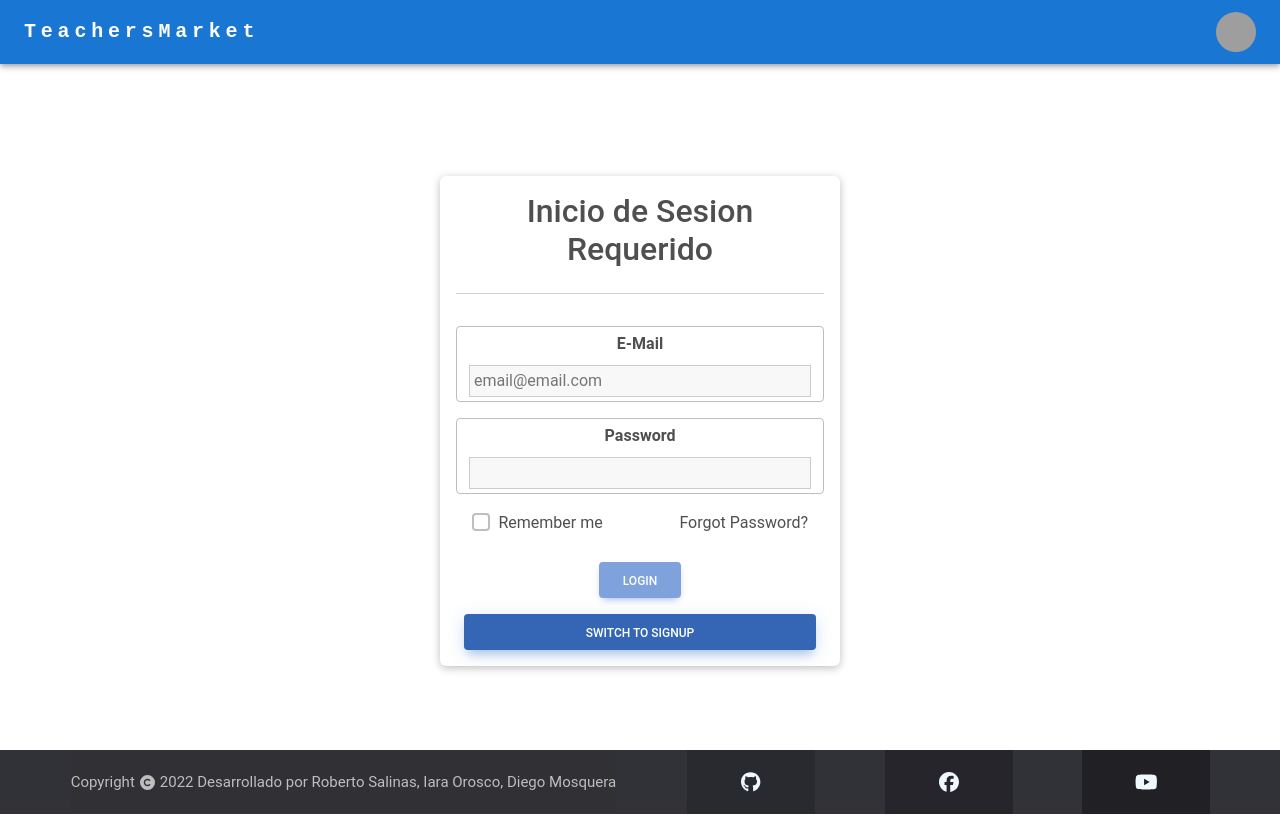
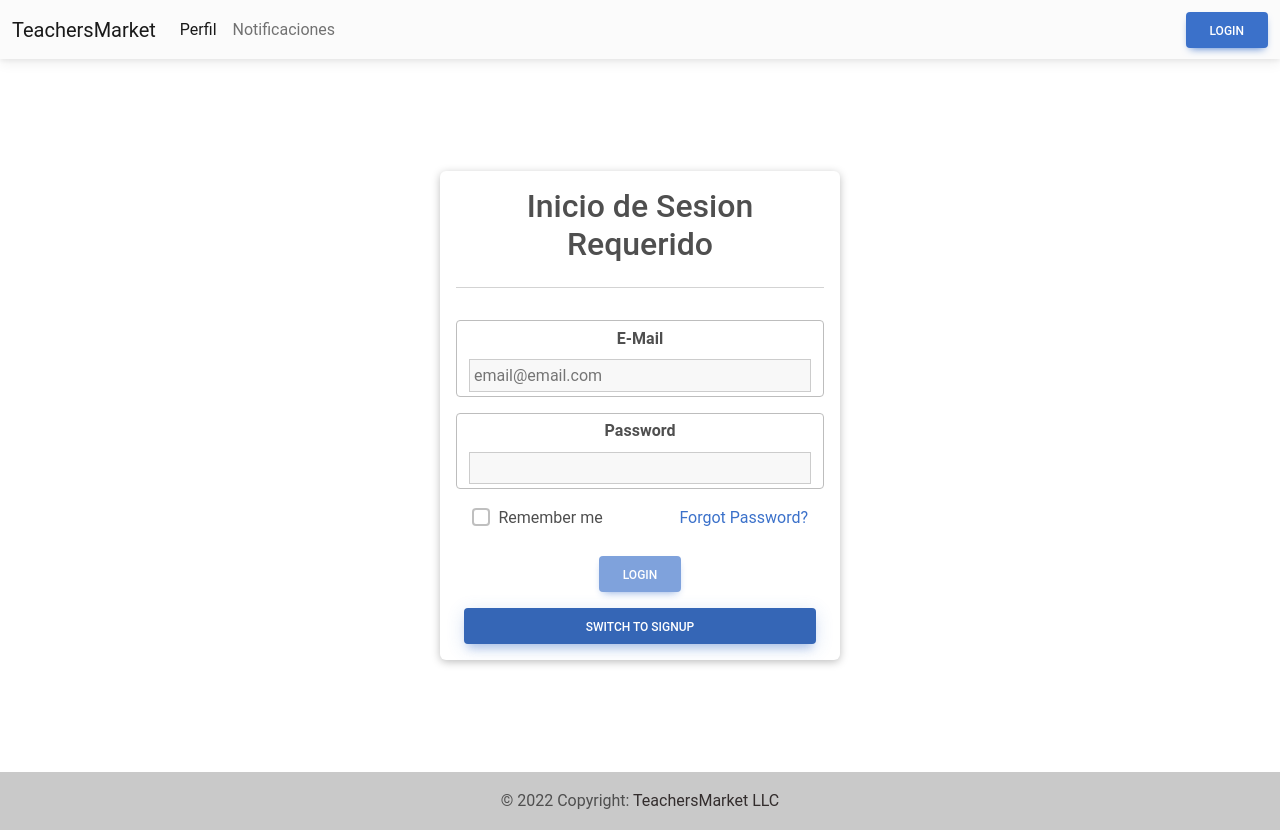
Before and after one commit to rcsalinas/Front-End-API, a React (Create React App) app: page /auth in a window 1280 px wide. Before the commit the page ends 800 px from the top, so only its background shows below. Built offline with nearby package versions, Linux system fonts and the light colour scheme; grey boxes are pictures that could not be loaded.

Commit message:
fixed footer and navbar design

```diff
--- a/db.json
+++ b/db.json
@@ -111,7 +111,7 @@
 		{
 			"id": "contratacion1",
 			"motivacion": "Me gusta la matematica",
-			"estadoContratacion": true,
+			"estadoContratacion": false,
 			"estadoCurso": true,
 			"alumno": "alu1",
 			"curso": "curso1",
@@ -123,7 +123,7 @@
 		{
 			"id": "contratacion2",
 			"motivacion": "Me gusta la biologia",
-			"estadoContratacion": true,
+			"estadoContratacion": false,
 			"estadoCurso": true,
 			"alumno": "alu1",
 			"curso": "curso2",
@@ -135,7 +135,7 @@
 		{
 			"id": "contratacion3",
 			"motivacion": "Me gusta la estadistica",
-			"estadoContratacion": true,
+			"estadoContratacion": false,
 			"estadoCurso": true,
 			"alumno": "alu1",
 			"curso": "curso4",
--- a/src/components/Cursos/Cursos.css
+++ b/src/components/Cursos/Cursos.css
@@ -1,11 +1,11 @@
 .cursos-buscados {
 	display: flex;
-	justify-content: flex-start;
+	justify-content: center;
 	flex-direction: row;
 	flex-wrap: wrap;
 	gap: 20px;
 	row-gap: 10px;
-	margin-bottom: 2%;
+	margin-left: 1%;
 }
 
 .caja {
--- a/src/components/Cursos/Cursos.js
+++ b/src/components/Cursos/Cursos.js
@@ -9,7 +9,7 @@ const Cursos = (props) => {
 	const { cursos, misCursos, isLoading } = props;
 
 	return (
-		<div className="cursos-buscados" style={{ marginBottom: "5%" }}>
+		<div className="cursos-buscados" style={{ marginBottom: "20%" }}>
 			{isLoading && <LoadingSpinner asOverlay />}
 			{!isLoading &&
 				!misCursos &&
--- a/src/components/Cursos/SearchForm.css
+++ b/src/components/Cursos/SearchForm.css
@@ -1,7 +1,8 @@
 .curso-form {
 	display: flex;
 	flex-wrap: wrap;
-	justify-content: flex-start;
+	justify-content: center;
 	flex-direction: row;
-	margin-bottom: 2%;
+	margin-bottom: 1%;
+	margin-left: 1%;
 }
--- a/src/components/Footer/Footer.css
+++ /dev/null
@@ -1,165 +0,0 @@
-a {
-	color: inherit;
-}
-.footer {
-	position: fixed;
-	bottom: 0;
-	width: 100%;
-	height: 50px; /* Height of the footer */
-	background: #6cf;
-}
-.item1 {
-	border: none;
-	background-color: inherit;
-	color: #6bd1f0;
-	padding-left: 30px;
-	font-size: 20px;
-	display: flex;
-	justify-content: left;
-	align-items: center;
-}
-.item1:hover {
-	text-decoration: none;
-	color: #48976a;
-}
-.item1:focus {
-	outline: 0;
-}
-.item2 {
-	background: rgba(49, 49, 54, 0.993);
-	color: rgb(190, 190, 190);
-	margin: 1px;
-	font-size: 15px;
-	display: flex;
-	justify-content: center;
-	align-items: center;
-}
-
-.item3 {
-	font-size: 20px;
-	background: #292a30;
-	display: flex;
-	justify-content: center;
-	align-items: center;
-	width: 10%;
-}
-.item3:hover {
-	background-color: #000000;
-	transition: 0.4s;
-}
-.item4 {
-	font-size: 20px;
-	background: #25252b;
-	display: flex;
-	justify-content: center;
-	align-items: center;
-	width: 10%;
-}
-.item4:hover {
-	background-color: #4267b2;
-	transition: 0.4s;
-}
-.item5 {
-	font-size: 20px;
-	background: #202025;
-	display: flex;
-	justify-content: center;
-	align-items: center;
-	width: 10%;
-}
-.item5:hover {
-	background-color: #da0e0e;
-	transition: 0.4s;
-}
-
-.footer-container {
-	color: aliceblue;
-	text-align: center;
-	background-color: rgba(49, 49, 54, 0.993);
-	font-size: 15px;
-	width: 100%;
-	height: 4rem;
-	display: flex;
-	justify-content: space-evenly;
-	grid-template-columns: 3fr 6fr 1fr 1fr 1fr;
-}
-
-/* Extra small devices (phones, 600px and down) */
-@media only screen and (max-width: 600px) {
-	.item1 {
-		font-size: 12px;
-		padding-left: 3px;
-	}
-	.item2 {
-		font-size: 7px;
-	}
-	.item3,
-	.item4,
-	.item5 {
-		font-size: 12px;
-	}
-}
-
-/* Small devices (portrait tablets and large phones, 600px and up) */
-@media only screen and (min-width: 600px) {
-	.item1 {
-		font-size: 14px;
-		padding-left: 5px;
-	}
-	.item2 {
-		font-size: 9px;
-	}
-	.item3,
-	.item4,
-	.item5 {
-		font-size: 14px;
-	}
-}
-
-/* Medium devices (landscape tablets, 768px and up) */
-@media only screen and (min-width: 768px) {
-	.item1 {
-		font-size: 16px;
-		padding-left: 6px;
-	}
-	.item2 {
-		font-size: 11px;
-	}
-	.item3,
-	.item4,
-	.item5 {
-		font-size: 16px;
-	}
-}
-
-/* Large devices (laptops/desktops, 992px and up) */
-@media only screen and (min-width: 992px) {
-	.item1 {
-		font-size: 18px;
-		padding-left: 8px;
-	}
-	.item2 {
-		font-size: 13px;
-	}
-	.item3,
-	.item4,
-	.item5 {
-		font-size: 18px;
-	}
-}
-
-/* Extra large devices (large laptops and desktops, 1200px and up) */
-@media only screen and (min-width: 1200px) {
-	.item1 {
-		font-size: 20px;
-		padding-left: 10px;
-	}
-	.item2 {
-		font-size: 15px;
-	}
-	.item3,
-	.item4,
-	.item5 {
-		font-size: 20px;
-	}
-}
--- a/src/components/Footer/Footer.js
+++ b/src/components/Footer/Footer.js
@@ -1,37 +1,14 @@
 import React from "react";
-import "./Footer.css";
-import { FontAwesomeIcon } from "@fortawesome/react-fontawesome";
-import { faYoutube, faGithub, faFacebook } from "@fortawesome/free-brands-svg-icons";
-import { faCopyright } from "@fortawesome/free-solid-svg-icons";
-import { Link } from "react-router-dom";
+import { MDBFooter } from "mdb-react-ui-kit";
 
 const Footer = () => {
 	return (
-		<footer className="footer">
-			<div className="footer-container">
-				<div className="item2">
-					<span style={{ paddingRight: 5 }}>Copyright </span>
-					<FontAwesomeIcon icon={faCopyright} />
-					<span style={{ paddingLeft: 5 }}>
-						{new Date().getFullYear()} Desarrollado por Roberto Salinas, Iara Orosco,
-						Diego Mosquera
-					</span>
-				</div>
-				<Link
-					to={{ pathname: "https://github.com/rcs532/Front-End-API" }}
-					target="_blank"
-					className="item3"
-				>
-					<FontAwesomeIcon icon={faGithub} />
-				</Link>
-				<Link to={{ pathname: "https://facebook.com" }} target="_blank" className="item4">
-					<FontAwesomeIcon icon={faFacebook} />
-				</Link>
-				<Link to={{ pathname: "https://youtube.com" }} target="_blank" className="item5">
-					<FontAwesomeIcon icon={faYoutube} />
-				</Link>
+		<MDBFooter bgColor="light" className="text-center text-lg-left">
+			<div className="text-center p-3" style={{ backgroundColor: "rgba(0, 0, 0, 0.2)" }}>
+				&copy; {new Date().getFullYear()} Copyright:{" "}
+				<span className="text-dark">TeachersMarket LLC</span>
 			</div>
-		</footer>
+		</MDBFooter>
 	);
 };
 
--- a/src/components/Navigation/MainNavigation.js
+++ b/src/components/Navigation/MainNavigation.js
@@ -1,184 +1,75 @@
+import React, { useState } from "react";
+import {
+	MDBContainer,
+	MDBNavbar,
+	MDBNavbarBrand,
+	MDBNavbarToggler,
+	MDBNavbarNav,
+	MDBNavbarItem,
+	MDBNavbarLink,
+	MDBCollapse,
+} from "mdb-react-ui-kit";
+import { MDBIcon } from "mdb-react-ui-kit";
+import { AuthContext } from "../../context/auth-context";
+import { NavLink } from "react-router-dom";
 import { useContext } from "react";
-import React from "react";
-import AppBar from "@mui/material/AppBar";
-import Box from "@mui/material/Box";
-import Toolbar from "@mui/material/Toolbar";
-import IconButton from "@mui/material/IconButton";
-import Typography from "@mui/material/Typography";
-import Menu from "@mui/material/Menu";
-import MenuIcon from "@mui/icons-material/Menu";
-import Container from "@mui/material/Container";
-import Avatar from "@mui/material/Avatar";
-import Button from "@mui/material/Button";
-import Tooltip from "@mui/material/Tooltip";
-import MenuItem from "@mui/material/MenuItem";
+import { MDBBtn } from "mdb-react-ui-kit";
 
-import { NavLink } from "react-router-dom";
-import { AuthContext } from "../../context/auth-context";
-
-const MainNavigation = (props) => {
+export default function MainNavigation() {
+	const [showNav, setShowNav] = useState(false);
 	const auth = useContext(AuthContext);
 
-	const [anchorElNav, setAnchorElNav] = React.useState(null);
-	const [anchorElUser, setAnchorElUser] = React.useState(null);
-
-	const handleOpenNavMenu = (event) => {
-		setAnchorElNav(event.currentTarget);
-	};
-	const handleOpenUserMenu = (event) => {
-		setAnchorElUser(event.currentTarget);
-	};
-
-	const handleCloseNavMenu = () => {
-		setAnchorElNav(null);
-	};
-
-	const handleCloseUserMenu = () => {
-		setAnchorElUser(null);
-	};
-
 	return (
-		<AppBar position="static">
-			<Container maxWidth="xl">
-				<Toolbar disableGutters>
+		<MDBNavbar expand="lg" light bgColor="light">
+			<MDBContainer fluid>
 				<NavLink to="/" exact style={{ textDecoration: "none" }}>
-						<Typography
-							variant="h6"
-							noWrap
-							//component="a"
-							sx={{
-								mr: 2,
-								display: { xs: "none", md: "flex" },
-								fontFamily: "monospace",
-								fontWeight: 700,
-								letterSpacing: ".3rem",
-								color: "inherit",
-								textDecoration: "none",
-							}}
-						>
-							TeachersMarket
-						</Typography>
+					<MDBNavbarBrand>TeachersMarket</MDBNavbarBrand>
 				</NavLink>
 
-					<Box sx={{ flexGrow: 1, display: { xs: "flex", md: "none" } }}>
-						<IconButton
-							size="large"
-							aria-label="account of current user"
-							aria-controls="menu-appbar"
-							aria-haspopup="true"
-							onClick={handleOpenNavMenu}
-							color="inherit"
+				<MDBNavbarToggler
+					type="button"
+					aria-expanded="false"
+					aria-label="Toggle navigation"
+					onClick={() => setShowNav(!showNav)}
 				>
-							<MenuIcon />
-						</IconButton>
-						<Menu
-							id="menu-appbar"
-							anchorEl={anchorElNav}
-							anchorOrigin={{
-								vertical: "bottom",
-								horizontal: "left",
-							}}
-							keepMounted
-							transformOrigin={{
-								vertical: "top",
-								horizontal: "left",
-							}}
-							open={Boolean(anchorElNav)}
-							onClose={handleCloseNavMenu}
-							sx={{
-								display: { xs: "block", md: "none" },
-							}}
-						></Menu>
-					</Box>
-
-					<NavLink to="/" exact style={{ textDecoration: "none" }}>
-						<Typography
-							variant="h5"
-							noWrap
-							//component="a"
-							sx={{
-								mr: 2,
-								display: { xs: "flex", md: "none" },
-								flexGrow: 1,
-								fontFamily: "monospace",
-								fontWeight: 700,
-								letterSpacing: ".3rem",
-								color: "inherit",
-								textDecoration: "none",
-							}}
-						>
-							TeachersMarket
-						</Typography>
-					</NavLink>
-					<Box sx={{ flexGrow: 1, display: { xs: "none", md: "flex" } }}></Box>
-
-					<Box sx={{ flexGrow: 0 }}>
-						<Tooltip title="Open settings">
-							<IconButton onClick={handleOpenUserMenu} sx={{ p: 0 }} disableRipple>
-								<Avatar alt="Remy Sharp" src="/static/images/avatar/2.jpg" />
-							</IconButton>
-						</Tooltip>
-						<Menu
-							sx={{ mt: "45px" }}
-							id="menu-appbar"
-							anchorEl={anchorElUser}
-							anchorOrigin={{
-								vertical: "top",
-								horizontal: "right",
-							}}
-							keepMounted
-							transformOrigin={{
-								vertical: "top",
-								horizontal: "right",
-							}}
-							open={Boolean(anchorElUser)}
-							onClose={handleCloseUserMenu}
-						>
-							<NavLink
-								to={`/${auth.userId}/perfil`}
-								style={{ textDecoration: "none" }}
-							>
-								<MenuItem onClick={handleCloseUserMenu} disableRipple>
-									<Typography textAlign="center">Perfil</Typography>
-								</MenuItem>
+					<MDBIcon icon="bars" fas />
+				</MDBNavbarToggler>
+				<MDBCollapse navbar show={showNav}>
+					<MDBNavbarNav>
+						<NavLink to={`/${auth.userId}/perfil`}>
+							<MDBNavbarItem>
+								<MDBNavbarLink active aria-current="page">
+									Perfil
+								</MDBNavbarLink>
+							</MDBNavbarItem>
 						</NavLink>
 
-							<NavLink
-								to={`/${auth.userId}/notificaciones`}
-								style={{ textDecoration: "none" }}
-							>
-								<MenuItem onClick={handleCloseUserMenu} disableRipple>
-									<Typography textAlign="center">Notificaciones</Typography>
-								</MenuItem>
+						<NavLink to={`/${auth.userId}/notificaciones`}>
+							<MDBNavbarItem>
+								<MDBNavbarLink>Notificaciones</MDBNavbarLink>
+							</MDBNavbarItem>
 						</NavLink>
+
 						{auth.userType === "profesor" && (
-								<NavLink
-									to={`/${auth.userId}/contrataciones`}
-									style={{ textDecoration: "none" }}
-								>
-									<MenuItem onClick={handleCloseUserMenu}>
-										<Typography textAlign="center">Contrataciones</Typography>
-									</MenuItem>
+							<NavLink to={`/${auth.userId}/contrataciones`}>
+								<MDBNavbarItem>
+									<MDBNavbarLink>Contrataciones</MDBNavbarLink>
+								</MDBNavbarItem>
 							</NavLink>
 						)}
+					</MDBNavbarNav>
 					{auth.isLoggedIn && (
-								<MenuItem onClick={handleCloseUserMenu}>
-									<Button onClick={auth.logout}>Logout</Button>
-								</MenuItem>
+						<MDBNavbarItem onClick={auth.logout} className="d-flex input-group w-auto">
+							<MDBBtn color="primary">Logout</MDBBtn>
+						</MDBNavbarItem>
 					)}
 					{!auth.isLoggedIn && (
-								<NavLink to="/auth" style={{ textDecoration: "none" }}>
-									<MenuItem onClick={handleCloseUserMenu}>
-										<Typography textAlign="center">Iniciar Sesion</Typography>
-									</MenuItem>
+						<NavLink to="/auth">
+							<MDBBtn color="primary">Login</MDBBtn>
 						</NavLink>
 					)}
-						</Menu>
-					</Box>
-				</Toolbar>
-			</Container>
-		</AppBar>
+				</MDBCollapse>
+			</MDBContainer>
+		</MDBNavbar>
 	);
-};
-
-export default MainNavigation;
+}
--- a/src/index.js
+++ b/src/index.js
@@ -14,7 +14,7 @@ root.render(
 	<React.StrictMode>
 		<QueryClientProvider client={queryClient}>
 			<App />
-			<ReactQueryDevtools />
 		</QueryClientProvider>
 	</React.StrictMode>
 );
+//<ReactQueryDevtools />
--- a/src/pages/ContratacionesProfesor.js
+++ b/src/pages/ContratacionesProfesor.js
@@ -83,7 +83,7 @@ const ContratacionesProfesor = () => {
 			{contrataciones.map((c) => {
 				if (!c.estadoContratacion) {
 					return (
-						<MDBCard>
+						<MDBCard style={{ marginBottom: "2%" }}>
 							<MDBCardHeader tag="h2">Curso: {c.curso}</MDBCardHeader>
 
 							<MDBCardBody>
--- a/src/pages/Home.js
+++ b/src/pages/Home.js
@@ -35,7 +35,7 @@ const Home = () => {
 		return (
 			<>
 				<ComoFuncionaBanner post={mainFeaturedPost} />
-				<h2>Cursos: </h2>
+				<h2 style={{ textAlign: "center" }}>Cursos: </h2>
 				<BuscadorCursos encontrados={data} />;
 			</>
 		);
--- a/src/pages/MisCursos.js
+++ b/src/pages/MisCursos.js
@@ -79,8 +79,8 @@ const MisCursos = () => {
 
 	return (
 		<>
-			<h1 style={{ marginTop: "2%" }}>Cursos del Estudiante:</h1>
-			<h3>En curso:</h3>
+			<h1 style={{ marginTop: "2%", textAlign: "center" }}>Cursos del Estudiante:</h1>
+			<h3 style={{ marginTop: "2%", textAlign: "center" }}>En curso:</h3>
 			<div className="cursos-buscados">
 				{cursosEstudiante.map((curso) => {
 					if (curso.estadoContratacion && curso.estadoCurso) {
@@ -88,7 +88,7 @@ const MisCursos = () => {
 					}
 				})}
 			</div>
-			<h3>Finalizados:</h3>
+			<h3 style={{ marginTop: "2%", textAlign: "center" }}>Finalizados:</h3>
 			<div className="cursos-buscados" style={{ textDecoration: "none", marginBottom: "7%" }}>
 				{cursosEstudiante.map((curso) => {
 					if (curso.estadoContratacion && !curso.estadoCurso) {
```
Lines whose indentation alone changed are shown as unchanged.
